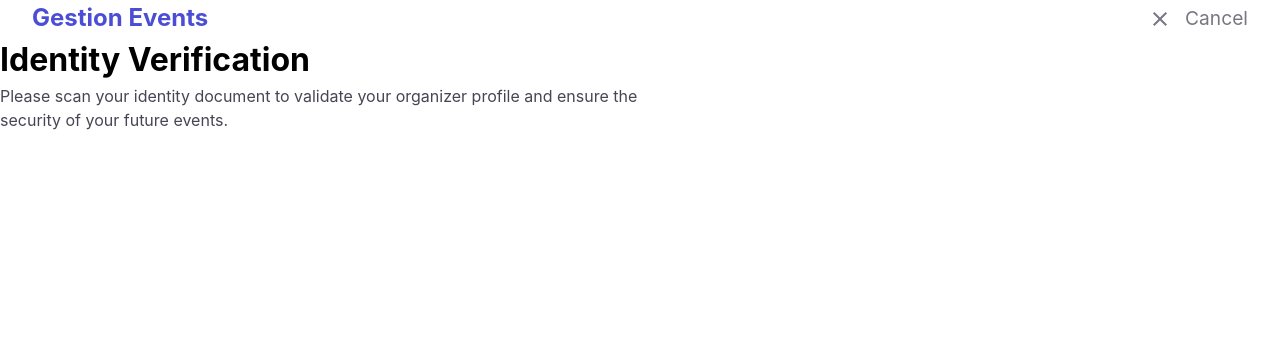
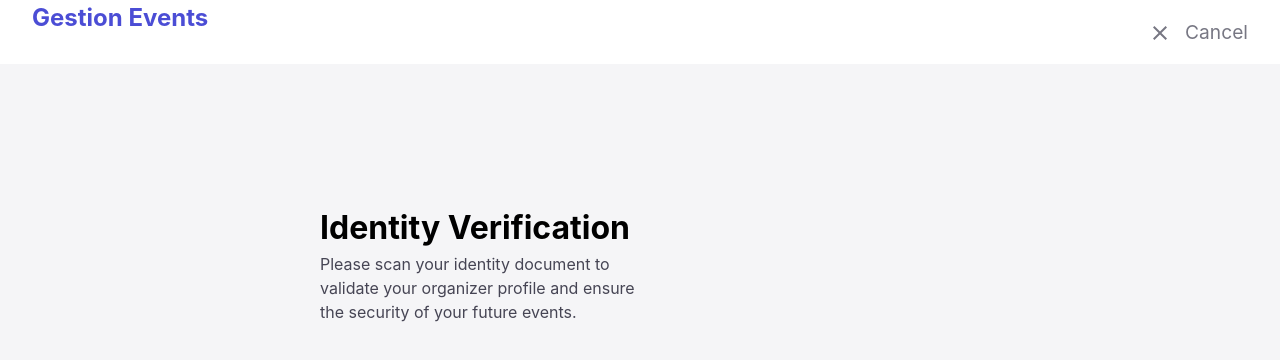
Before and after one commit to doudaoud/gestion-events, a React (Vite) app in the folder client/: page /signUp/typeprofile/scanId in a window 1280 px wide. Shown: the top 360 px of the page. Built offline with nearby package versions, Linux system fonts and the light colour scheme.

Commit message:
style: enhance layout of ScanId component for improved visual consistency

```diff
--- a/client/src/pages/ScanId.tsx
+++ b/client/src/pages/ScanId.tsx
@@ -9,6 +9,7 @@ export default function ScanId() {
           display: "flex",
           justifyContent: "space-between",
           width: "95%",
+          height: "4rem",
           margin: "0 auto",
         }}
       >
@@ -42,8 +43,16 @@ export default function ScanId() {
           </p>
         </button>
       </div>
-      <div className="scan-page">
-        <div>
+      <div className="scan-page" style={{
+        display: "flex",
+        justifyContent: "center",
+        alignItems: "center",
+        backgroundColor: "rgb(245, 245, 247)",
+        height: "50vh",
+      }} >
+        <div style={{
+          width: "50%",
+        }} >
           <h1 style={{
             fontSize: "2rem",
             fontWeight: "bold",
```
